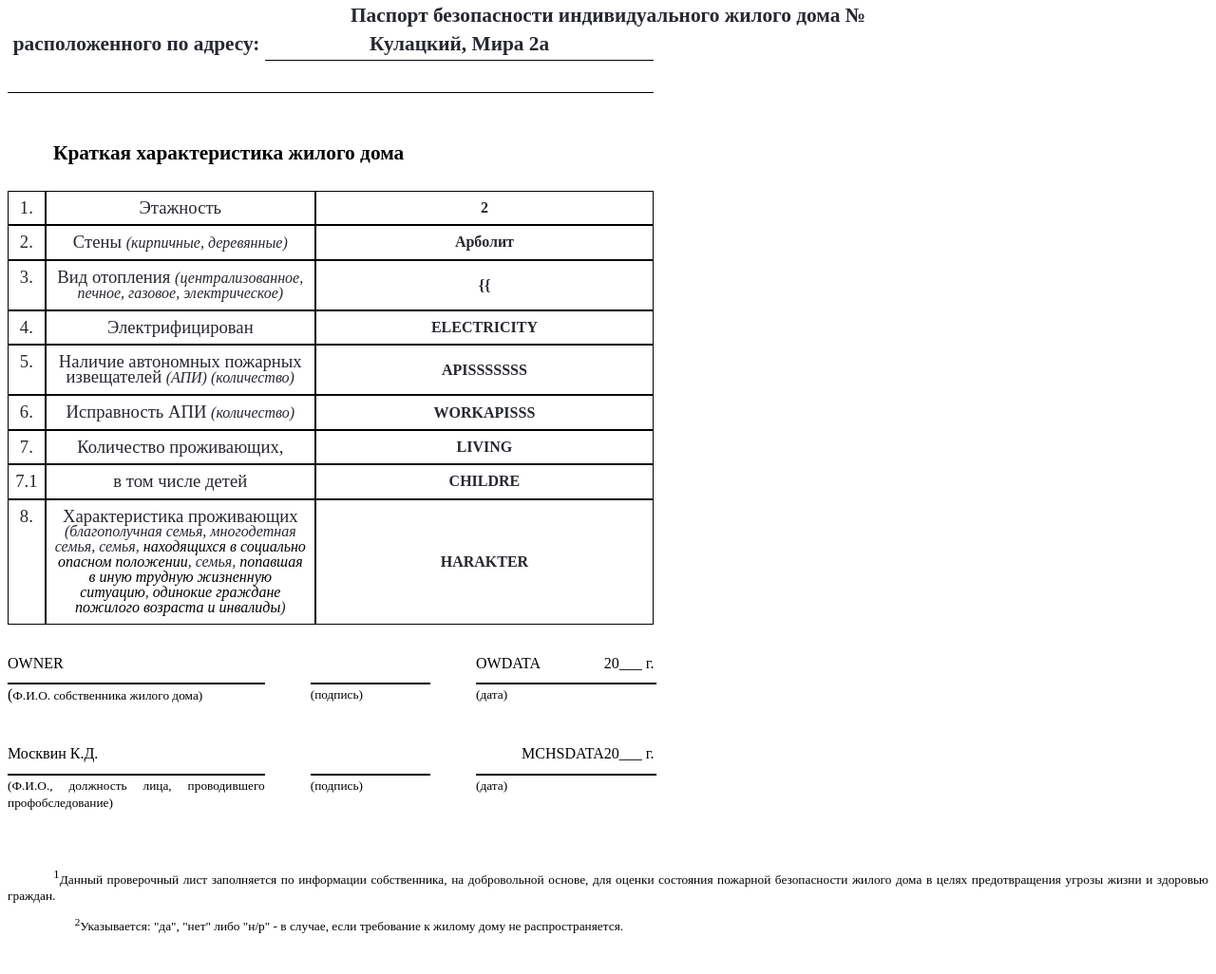
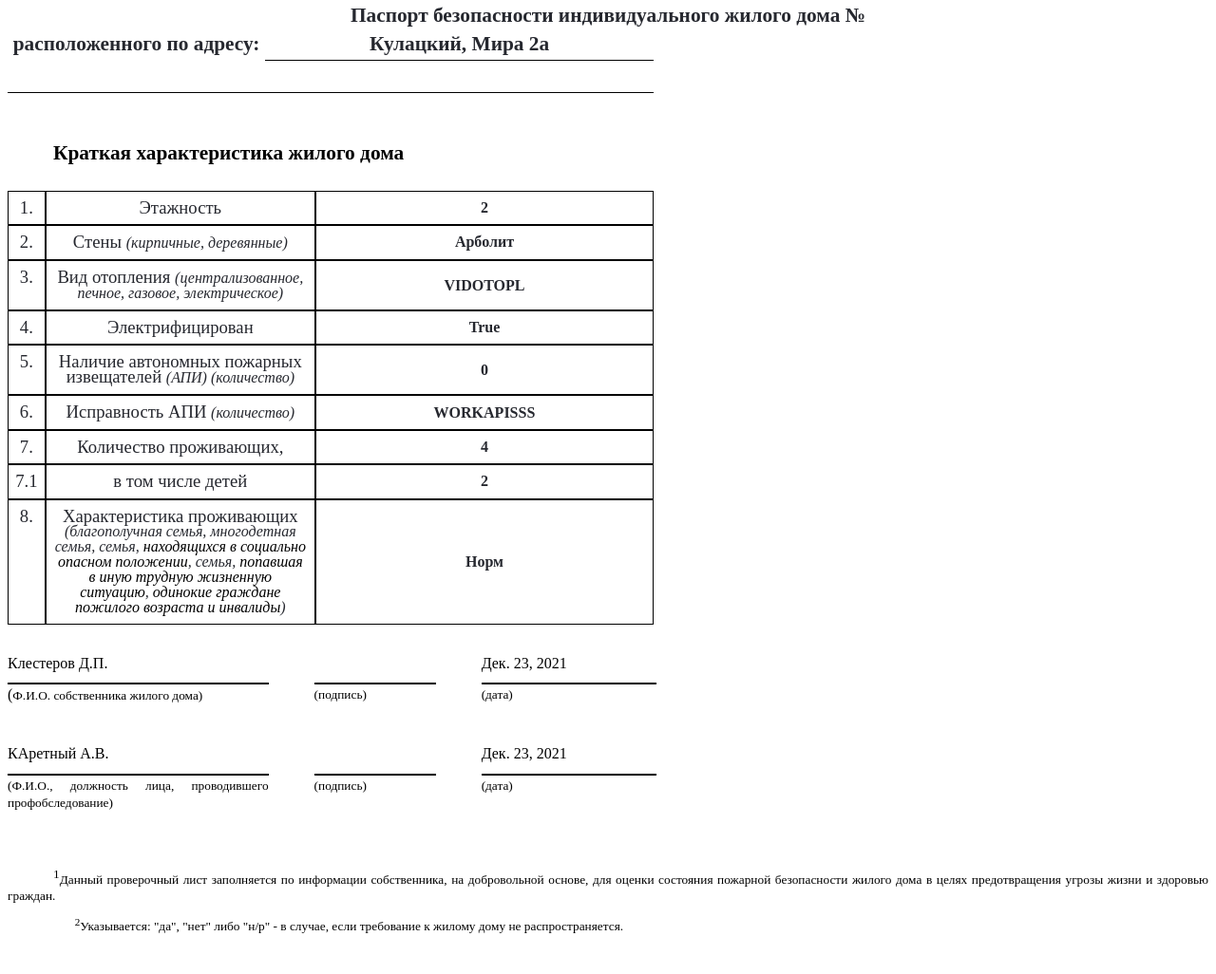
Before and after one commit to erfaenda/spsch_chjs, a Django app: page /pas/7/ in a window 1280 px wide. Shown: the whole page at 95% size. Run offline with Django 3.2, Linux system fonts and the light colour scheme; data comes from the database, SQL or seed files in the repository; both versions use the stored data as it was after the commit.

Commit message:
Дописываю бланк паспорта

```diff
--- a/chjs/pas_chjs/templates/pas_chjs/blank_chjs.html
+++ b/chjs/pas_chjs/templates/pas_chjs/blank_chjs.html
@@ -102,7 +102,7 @@
 			печное, газовое, электрическое)</span></i></h1>
 		</td>
 		<td width="344" style="border: 1px solid #000000; padding: 0.05cm 0.19cm"><h1 lang="en-US" class="western" style="orphans: 0; widows: 0">
-			{{ </h1>
+			VIDOTOPL</h1>
 		</td>
 	</tr>
 	<tr>
@@ -113,7 +113,7 @@
 			<font size="4" style="font-size: 14pt">Электрифицирован</font></h1>
 		</td>
 		<td width="344" style="border: 1px solid #000000; padding: 0.05cm 0.19cm"><h1 lang="en-US" class="western" style="orphans: 0; widows: 0">
-			ELECTRICITY</h1>
+			{{ pas.electric }}</h1>
 		</td>
 	</tr>
 	<tr>
@@ -126,7 +126,7 @@
 			(количество)</span></i></h1>
 		</td>
 		<td width="344" style="border: 1px solid #000000; padding: 0.05cm 0.19cm"><h1 lang="en-US" class="western" style="orphans: 0; widows: 0">
-			APISSSSSSS</h1>
+			{{ pas.apis }}</h1>
 		</td>
 	</tr>
 	<tr>
@@ -149,7 +149,7 @@
 			<font size="4" style="font-size: 14pt">Количество проживающих,</font></h1>
 		</td>
 		<td width="344" style="border: 1px solid #000000; padding: 0.05cm 0.19cm"><h1 lang="en-US" class="western" style="orphans: 0; widows: 0">
-			LIVING</h1>
+			{{ pas.living }}</h1>
 		</td>
 	</tr>
 	<tr>
@@ -160,7 +160,7 @@
 			<font size="4" style="font-size: 14pt">в том числе детей</font></h1>
 		</td>
 		<td width="344" style="border: 1px solid #000000; padding: 0.05cm 0.19cm"><h1 lang="en-US" class="western" style="orphans: 0; widows: 0">
-			CHILDRE</h1>
+			{{ pas.childrens }}</h1>
 		</td>
 	</tr>
 	<tr>
@@ -178,7 +178,7 @@
 			граждане пожилого возраста и инвалиды</span></i></font><i><span style="font-weight: normal">)</span></i></h1>
 		</td>
 		<td width="344" style="border: 1px solid #000000; padding: 0.05cm 0.19cm"><h1 lang="en-US" class="western" style="orphans: 0; widows: 0">
-			HARAKTER</h1>
+			{{ pas.characteristic }}</h1>
 		</td>
 	</tr>
 </table>
@@ -200,7 +200,7 @@
 
 	<tr valign="top">
 		<td width="279" height="11" style="border-top: none; border-bottom: 1px solid #000000; border-left: none; border-right: none; padding-top: 0cm; padding-bottom: 0.05cm; padding-left: 0cm; padding-right: 0cm"><p lang="en-US" class="western" style="text-indent: 0cm; orphans: 0; widows: 0">
-			OWNER</p>
+			{{ pas.owner_name }}</p>
 		</td>
 		<td width="5" style="border: none; padding: 0cm"><p class="western" align="center" style="text-indent: 0cm; orphans: 0; widows: 0">
 			<br/>
@@ -218,10 +218,10 @@
 			</p>
 		</td>
 		<td width="118" style="border-top: none; border-bottom: 1px solid #000000; border-left: none; border-right: none; padding-top: 0cm; padding-bottom: 0.05cm; padding-left: 0cm; padding-right: 0cm"><p lang="en-US" class="western" align="center" style="text-indent: 0cm; orphans: 0; widows: 0">
-			OWDATA</p>
+			{{ pas.date_owner }}</p>
 		</td>
 		<td width="56" style="border-top: none; border-bottom: 1px solid #000000; border-left: none; border-right: none; padding-top: 0cm; padding-bottom: 0.05cm; padding-left: 0cm; padding-right: 0cm"><p class="western" align="right" style="text-indent: 0cm; orphans: 0; widows: 0">
-			20___ г.</p>
+			</p>
 		</td>
 	</tr>
 	<tr>
@@ -251,7 +251,7 @@
 	</tr>
 	<tr valign="top">
 		<td width="279" height="8" style="border-top: none; border-bottom: 1px solid #000000; border-left: none; border-right: none; padding-top: 0cm; padding-bottom: 0.05cm; padding-left: 0cm; padding-right: 0cm"><p class="western" align="center" style="text-indent: 0cm; orphans: 0; widows: 0">
-			Москвин К.Д.</p>
+			{{ pas.woker_mchs }}</p>
 		</td>
 		<td width="5" style="border: none; padding: 0cm"><p class="western" align="center" style="orphans: 0; widows: 0">
 			<br/>
@@ -268,11 +268,11 @@
 
 			</p>
 		</td>
-		<td width="118" style="border-top: none; border-bottom: 1px solid #000000; border-left: none; border-right: none; padding-top: 0cm; padding-bottom: 0.05cm; padding-left: 0cm; padding-right: 0cm"><p lang="en-US" class="western" align="center" style="orphans: 0; widows: 0">
-			MCHSDATA</p>
+		<td width="118" style="border-top: none; border-bottom: 1px solid #000000; border-left: none; border-right: none; padding-top: 0cm; padding-bottom: 0.05cm; padding-left: 0cm; padding-right: 0cm"><p lang="en-US" class="western" align="center" style="text-indent: 0cm; orphans: 0; widows: 0">
+			{{ pas.woker_date }}</p>
 		</td>
-		<td width="56" style="border-top: none; border-bottom: 1px solid #000000; border-left: none; border-right: none; padding-top: 0cm; padding-bottom: 0.05cm; padding-left: 0cm; padding-right: 0cm"><p class="western" style="text-indent: 0cm; orphans: 0; widows: 0">
-			20___ г.</p>
+		<td width="56" style="border-top: none; border-bottom: 1px solid #000000; border-left: none; border-right: none; padding-top: 0cm; padding-bottom: 0.05cm; padding-left: 0cm; padding-right: 0cm"><p class="western" align="left" style="text-indent: 0cm; orphans: 0; widows: 0">
+			</p>
 		</td>
 	</tr>
 	<tr valign="top">
```
Also changed, not shown: chjs/db.sqlite3.
